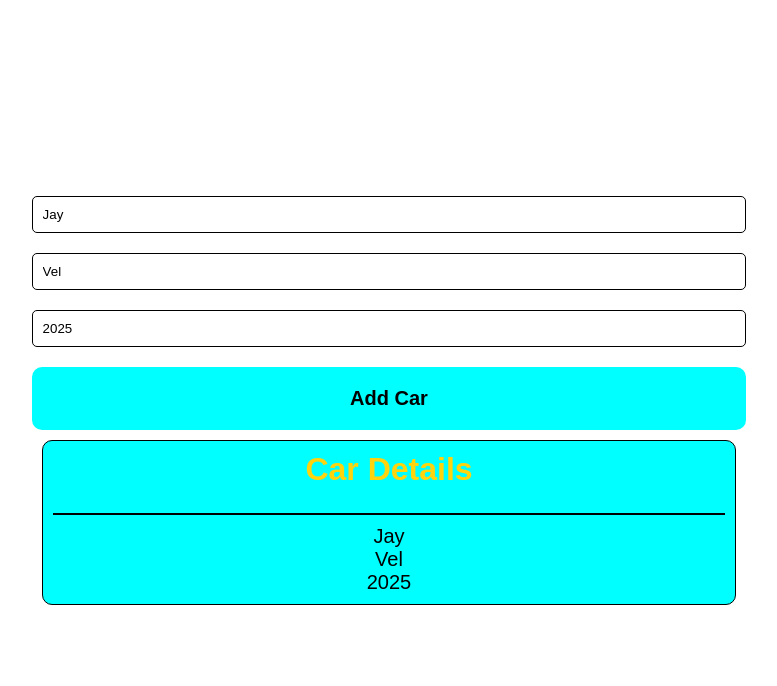
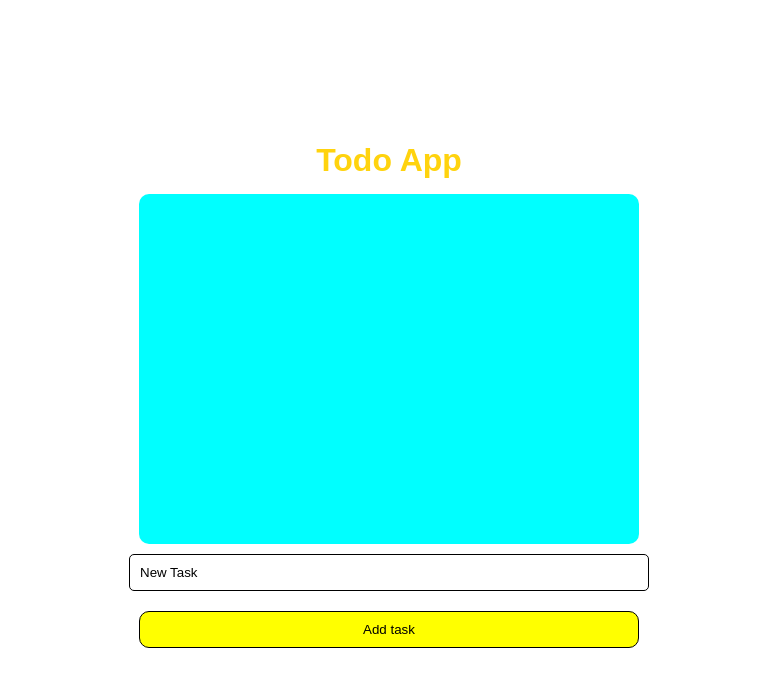
Before and after one commit to Jayavel2005/React-Journey, a React (Vite) app in the folder myApp/: page / in a window 1280 px wide. Shown: the top 686 px of the page, without its empty margins (251-1028 px from the left). Built offline with nearby package versions, Linux system fonts and the light colour scheme.

Commit message:
add TodoApp component for task management and update styles

```diff
--- a/myApp/src/App.jsx
+++ b/myApp/src/App.jsx
@@ -10,8 +10,10 @@
 // import UserGreeting from "./UserGreeting.jsx";
 // import Student from "./Student.jsx";
 // import Button from "./Button.jsx";
-import ArrayObjcts from "./ArrayObjects.jsx";
+// import ArrayObjcts from "./ArrayObjects.jsx";
+// import TODO from "./TODOD.jsx";
 
+import TodoApp from "./TodoApp.jsx";
 function App() {
 
   // const array = [
@@ -67,7 +69,8 @@ function App() {
       {/* <Weather /> */}
       {/* <ObjectState /> */}
       {/* <MyComponent /> */}
-      <ArrayObjcts />
+      {/* <ArrayObjcts /> */}
+      <TodoApp />
     </>
   );
 }
--- a/myApp/src/MyComponent.jsx
+++ b/myApp/src/MyComponent.jsx
@@ -4,7 +4,7 @@ import { useState } from "react";
 const MyComponent = () => {
 
 
-    const [foods, setFood] = useState(["Apple", "Orange", "Grapes","Banana"]);
+    const [foods, setFood] = useState(["Apple", "Orange", "Grapes", "Banana"]);
 
     const textInput = document.querySelector(".text-input");
 
@@ -12,7 +12,7 @@ const MyComponent = () => {
     const handleAddFood = () => {
         const food = textInput.value;
         if (food) {
-            setFood(f=>[...foods, food]);
+            setFood(f => [...foods, food]);
         }
         return alert("Please enter a food");
     }
--- /dev/null
+++ b/myApp/src/TodoApp.jsx
@@ -0,0 +1,50 @@
+import { useState } from "react";
+
+
+const TodoApp = () => {
+    const listOfTasks =  JSON.parse(localStorage.getItem("tasks")) || [];
+    const [tasks, setTasks] = useState(listOfTasks);
+
+    const [newTask, setNewTask] = useState("New Task");
+
+    const addtask = () =>{
+        setTasks(t=>[...t,newTask])
+        localStorage.setItem("tasks", JSON.stringify([...tasks, newTask]));
+    }
+
+    const removeTask = (index) => () =>{
+        const updatedTasks = (t => t.filter((_, i) => i !== index));
+        console.log(index);
+        localStorage.setItem("tasks",JSON.stringify(updatedTasks(tasks)));
+        setTasks(updatedTasks);
+
+    }
+
+
+    return (
+        <div className="Todo-Main">
+            <h1>Todo App</h1>
+            <div className="Todo-App">
+
+                {tasks.map((task, index) => (
+                    <div key={index} className="task">
+                        {task}
+                        <button className="removeButton" onClick={removeTask(index)}>Remove</button>
+                    </div>
+                ))}
+            </div>
+            <div>
+                <input type="text" placeholder="Write your task" value={newTask} onChange={(event)=>{
+                    setNewTask(event.target.value);
+                }}  onKeyDown={(event)=>{
+                    if(event.key === "Enter"){
+                        addtask();
+                    }
+                }}/>
+                <button className="AddTask" onClick={addtask}>Add task</button>
+            </div>
+        </div>
+    );
+}
+
+export default TodoApp;
--- a/myApp/src/index.css
+++ b/myApp/src/index.css
@@ -88,13 +88,14 @@ h1 {
     padding: 20px;
     color: #fff;
 }
-.main-container{
+
+.main-container {
     background-color: chocolate;
     padding: 40px;
     border-radius: 10px;
 }
 
-.box{
+.box {
     border: 1px solid #000;
     margin: 10px;
     padding: 10px;
@@ -105,25 +106,14 @@ h1 {
     border-radius: 10px;
 }
 
-.left-side{
+.left-side {
     display: flex;
     flex-direction: column;
 }
 
 
-button{
-    width: 100%;
-    border-radius: 10px;
-    padding: 20px;
-    margin-top: 10px;
-    border: none;
-    cursor: pointer;
-    font-size: 20px;
-    background-color: #00ffff;
-    color: #000000;
-    font-weight: bold;
-}
-.text-input{
+
+.text-input {
     width: 100%;
     padding: 10px;
     margin-bottom: 10px;
@@ -131,7 +121,8 @@ button{
     border-radius: 5px;
     margin-top: 10px;
 }
-li{
+
+li {
     list-style: none;
     font-size: 20px;
     font-family: Arial, Helvetica, sans-serif;
@@ -141,12 +132,14 @@ li{
     border-radius: 5px;
     background-color: #00ffff;
 }
-li:hover{
+
+li:hover {
     background-color: #000000;
     color: #fff;
 }
 
-input[type="text"],input[type="number"] {
+input[type="text"],
+input[type="number"] {
     width: 100%;
     padding: 10px;
     margin-bottom: 10px;
@@ -154,7 +147,8 @@ input[type="text"],input[type="number"] {
     border-radius: 5px;
     margin-top: 10px;
 }
-.carDetials{
+
+.carDetials {
     display: flex;
     flex-direction: column;
     align-items: center;
@@ -165,8 +159,76 @@ input[type="text"],input[type="number"] {
     border-radius: 10px;
     background-color: #00ffff;
 }
-hr{
+
+hr {
     width: 100%;
     margin: 10px;
     border: 1px solid #000;
 }
+
+.task {
+    display: flex;
+    /* flex-direction: column; */
+    align-items: center;
+    justify-content: space-between;
+    margin: 10px;
+    padding: 10px;
+    border: 1px solid #000;
+    border-radius: 10px;
+    background-color: #99cbcb;
+    width: 100%;
+
+
+}
+.task:hover {
+    background-color: #000000;
+    color: #fff;
+}
+.Todo-Main {
+    display: flex;
+    flex-direction: column;
+    align-items: center;
+    justify-content: center;
+    margin: 10px;
+    padding: 10px;
+    /* border: 1px solid #000; */
+    border-radius: 10px;
+    /* background-color: #00ffff; */
+    width: 500px;
+}
+
+.Todo-App {
+
+    /* border: 1px solid #000; */
+    border-radius: 10px;
+    background-color: #00ffff;
+    width: 500px;
+    height: 350px;
+    overflow-y: scroll;
+    overflow-x: hidden;
+    padding: 20px;
+}
+
+::-webkit-scrollbar {
+    width: 5px;
+    background-color: coral;
+    border-radius: 10px;
+}
+
+.AddTask {
+    margin: 10px;
+    padding: 10px;
+    border: 1px solid #000;
+    border-radius: 10px;
+    background-color: #ffff00;
+    width: 500px;
+}
+
+.removeButton {
+    background-color: red;
+    color: #fff;
+    padding: 5px;
+    border: none;
+    border-radius: 5px;
+    cursor: pointer;
+}
```
